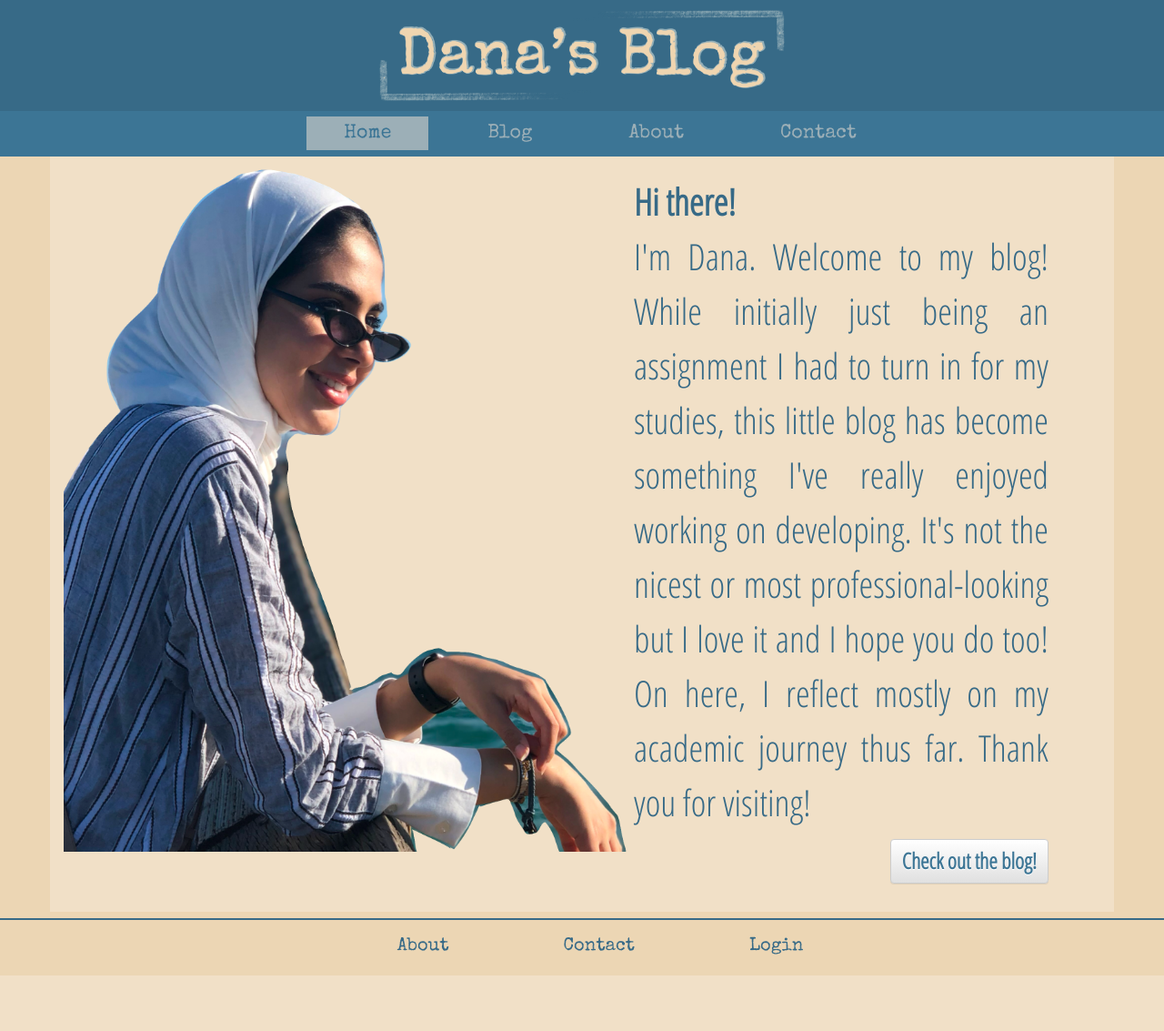
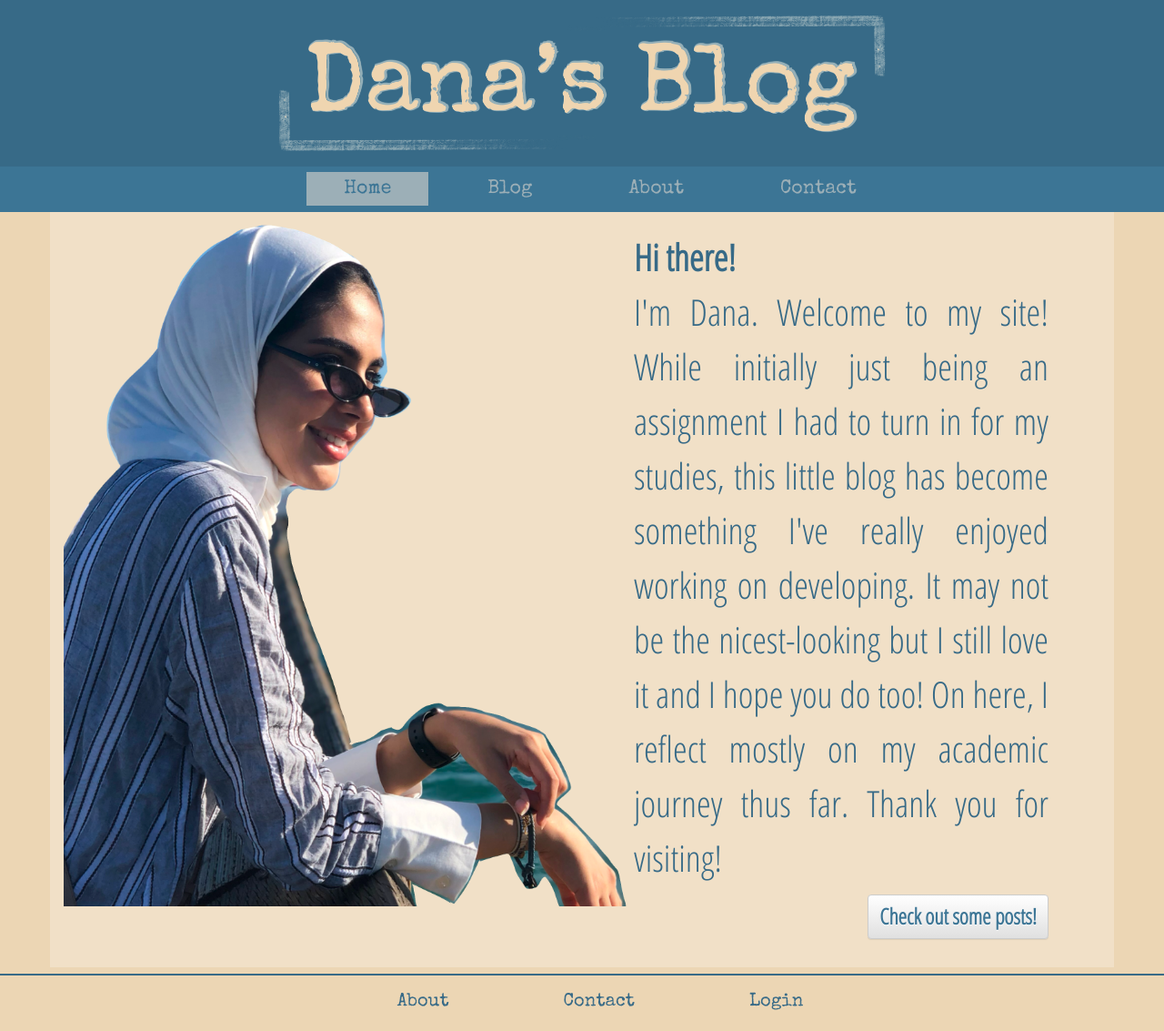
Before and after one commit to dba911/my-blog, a Django app: page / in a window 1280 px wide. Shown: the whole page at 91% size. Before the commit the page ends 1072 px from the top, so only its background shows below. Run offline with Django 3.2, Linux system fonts and the light colour scheme; some libraries are stand-ins or nearby versions.

Commit message:
Minor changes.

```diff
--- a/blog/static/css/blog.css
+++ b/blog/static/css/blog.css
@@ -123,7 +123,7 @@ img.home-photo {
   text-align: center;
 }
 .logo img {
-  width: 40%;
+  width: 60%;
   margin: 0 auto;
 }
 a {
@@ -163,7 +163,6 @@ h2 {
   margin-top: 1rem;
   color: #3C7595;
   font-size: 20pt;
-  text-align: justify;
 }
 .post {
   margin-bottom: 8rem;
@@ -178,6 +177,9 @@ h2 {
   font-family: 'Open Sans Condensed', sans-serif;
   color: #828282;
   font-size: 14pt;
+}
+.post-text {
+  text-align: justify;
 }
 .box {
   display: inline-block;
--- a/blog/templates/blog/home.html
+++ b/blog/templates/blog/home.html
@@ -17,13 +17,13 @@
           <img src="/static/homepage.png" alt="" class="home-photo">
           <div class="intro">
             <h2><strong>Hi there!</strong><br>
-              I'm Dana. Welcome to my blog! While initially just being an assignment
+              I'm Dana. Welcome to my site! While initially just being an assignment
               I had to turn in for my studies, this little blog has become something
-              I've really enjoyed working on developing. It's not the nicest or most
-              professional-looking but I love it and I hope you do too! On here,
-              I reflect mostly on my academic journey thus far. Thank you for visiting!</h2>
+              I've really enjoyed working on developing. It may not be the nicest-looking
+              but I still love it and I hope you do too! On here, I reflect mostly on my
+              academic journey thus far. Thank you for visiting!</h2>
 
-                <a id="blog-btn" class="btn btn-default" href="{% url 'blog' %}"><strong>Check out the blog!</strong></a>
+                <a id="blog-btn" class="btn btn-default" href="{% url 'blog' %}"><strong>Check out some posts!</strong></a>
           </div>
         </div>
       {% endblock %}
--- a/blog/templates/blog/post_detail.html
+++ b/blog/templates/blog/post_detail.html
@@ -20,7 +20,7 @@ class="glyphicon glyphicon-remove"></span></a>
           <img src="{{ post.photo.url }}" alt="{{ post.title }}" class="photo">
           <br><br>
         {% endif %}
-        <p>{{ post.text|linebreaksbr }}</p>
+        <p class="post-text">{{ post.text|linebreaksbr }}</p>
     </div>
     <a id="cmt-btn" class="btn btn-default" href="{% url 'add_comment_to_post' pk=post.pk %}">Add comment</a>
     <br><br>
```
